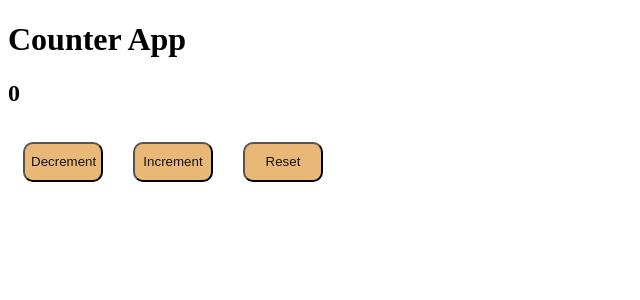
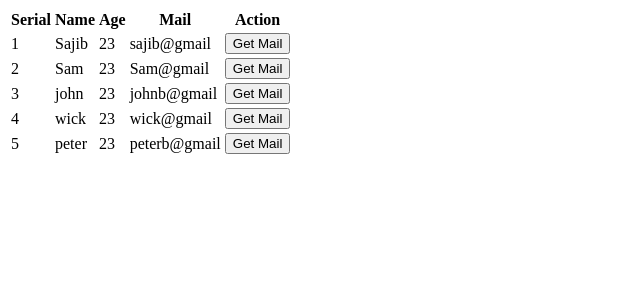
Before and after one commit to Sajiboahid007/AngularAp, an Angular app: page / in a window 1280 px wide. Shown: the top 300 px of the page, without its empty margins (0-640 px from the left). Built offline with nearby package versions, Linux system fonts and the light colour scheme.

Commit message:
for loop

```diff
--- a/src/app/app.html
+++ b/src/app/app.html
@@ -1,9 +1,24 @@
-<h1>Counter App</h1>
-<div>
-  <h2>{{ count }}</h2>
-  <div>
-    <button class="btn" (click)="handleCounter(-1)">Decrement</button>
-    <button class="btn" (click)="handleCounter(1)">Increment</button>
-    <button class="btn" (click)="handleCounter(0)">Reset</button>
-  </div>
-</div>
+<table>
+  <thead>
+    <tr>
+      <th>Serial</th>
+      <th>Name</th>
+      <th>Age</th>
+      <th>Mail</th>
+      <th>Action</th>
+    </tr>
+  </thead>
+  <tbody>
+    @for(item of students; track item.name; let id = $index) {
+      <tr>
+        <td>{{id + 1}}</td>
+        <td>{{item.name}}</td>
+        <td>{{item.age}}</td>
+        <td>{{item.email}}</td>
+        <td>
+          <button (click)="getmail(item?.email ?? '')">Get Mail</button>
+        </td>
+      </tr>
+    }
+  </tbody>
+</table>
--- a/src/app/app.ts
+++ b/src/app/app.ts
@@ -10,31 +10,15 @@ import { Singup } from './singup/singup';
   styleUrl: './app.css',
 })
 export class App {
-  count = 0;
-  decrement() {
-    this.count--;
-    if (this.count < 0) {
-      this.count = 0;
-    }
-    alert('counter can be negative');
-  }
-  increment() {
-    this.count++;
-  }
-  reset() {
-    this.count = 0;
-    alert('are you sure!');
-  }
+  students =[
+    {name:'Sajib',age:23,email:'sajib@gmail'},
+    {name:'Sam',age:23,email:'Sam@gmail'},
+    {name:'john',age:23,email:'johnb@gmail'},
+    {name:'wick',age:23,email:'wick@gmail'},
+    {name:'peter',age:23,email:'peterb@gmail'}
+  ]
 
-  public handleCounter(value: number) {
-    if (value === 0) {
-      this.count = 0;
-    } else {
-      this.count += value;
-      if (this.count < 0) {
-        this.count = 0;
-        alert('counter can be negative');
-      }
-    }
+  getmail(mail:string){
+    console.log(mail);
   }
 }
```
